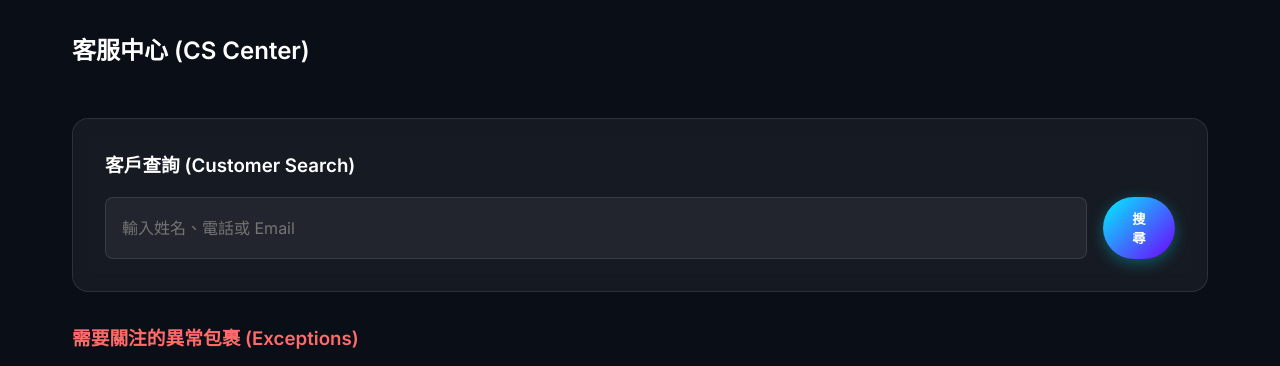
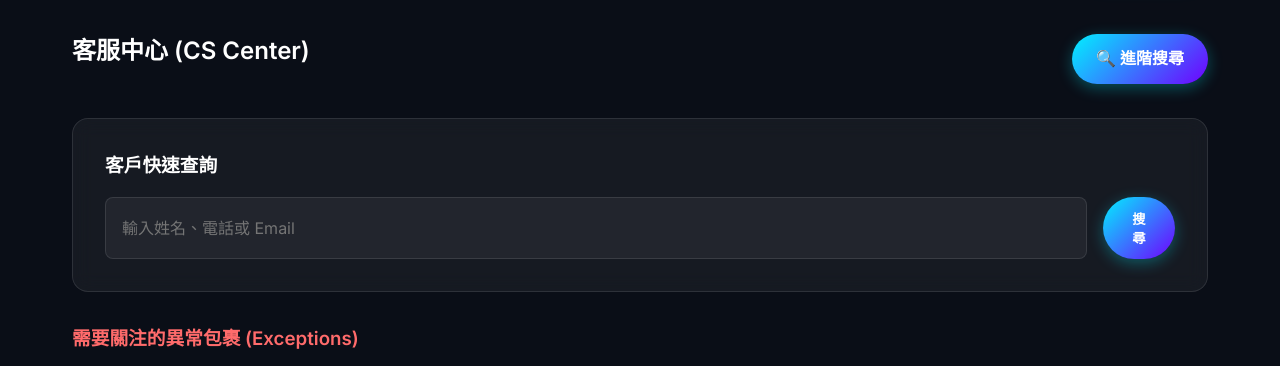
Before and after one commit to jia-yu0626/package_delivering_new, a Flask app: template parcel_system/app/templates/dashboard_cs.html in a window 1280 px wide. Shown: the part 83-449 px from the top of the page. Run offline with Flask 3, Linux system fonts and the light colour scheme; the template is opened without the code that fills it: most values are stand-ins (such as "Sample title", 1, 10 or a date in 2020).

Commit message:
客服人員新增進階搜尋功能

```diff
--- a/parcel_system/app/templates/dashboard_cs.html
+++ b/parcel_system/app/templates/dashboard_cs.html
@@ -6,11 +6,12 @@
 <div class="container">
     <div style="display: flex; justify-content: space-between; align-items: center; margin-bottom: 2rem;">
         <h2>客服中心 (CS Center)</h2>
+        <a href="{{ url_for('main.search') }}" class="btn btn-primary">🔍 進階搜尋</a>
     </div>
 
     <!-- User Search Section -->
     <div class="card" style="margin-bottom: 2rem;">
-        <h3 style="margin-bottom: 1rem;">客戶查詢 (Customer Search)</h3>
+        <h3 style="margin-bottom: 1rem;">客戶快速查詢</h3>
         <form action="{{ url_for('main.cs_search_user') }}" method="POST" style="display: flex; gap: 1rem;">
             <input type="text" name="query" class="form-control" placeholder="輸入姓名、電話或 Email"
                 value="{{ search_query if search_query else '' }}" required>
```
Also changed, not shown: parcel_system/instance/parcel_system.db.
